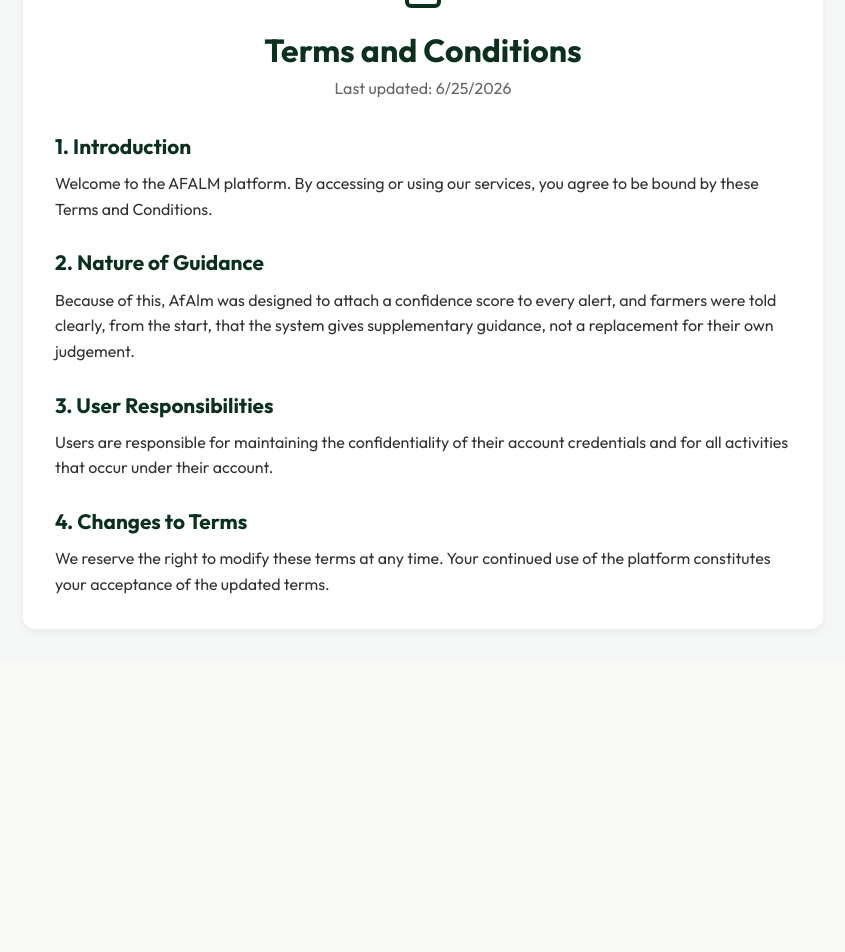
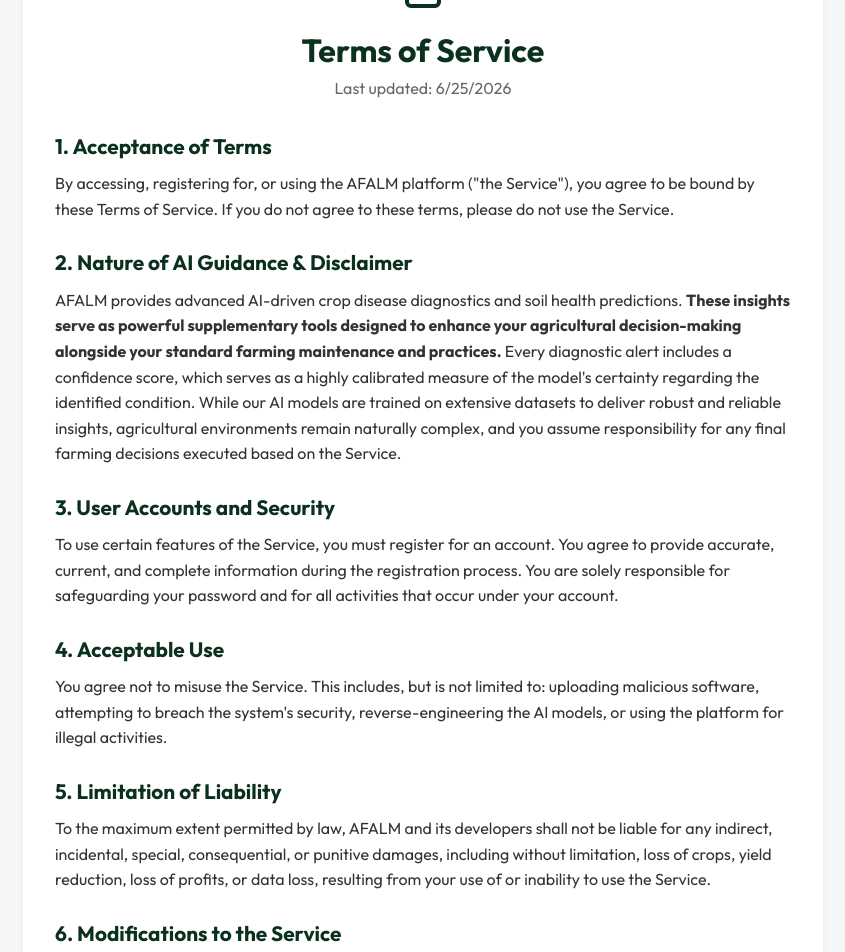
Before and after one commit to Emmanuel-kwizera/Afalm, a React app in the folder frontend/: page /terms in a window 1280 px wide. Shown: the part 178-1130 px from the top of the page, without its empty margins (217-1062 px from the left). Before the commit the page ends 839 px from the top, so only its background shows below. Built offline with nearby package versions, Linux system fonts and the light colour scheme; the HTML template or start-up script is replaced by a standard one.

Commit message:
RF: terms of service

```diff
--- a/frontend/src/pages/TermsAndConditions.jsx
+++ b/frontend/src/pages/TermsAndConditions.jsx
@@ -19,22 +19,28 @@
 
         <div style={{ textAlign: 'center', marginBottom: '2rem' }}>
           <FileText size={48} color="#0B311E" style={{ marginBottom: '1rem' }} />
-          <h1 style={{ color: '#0B311E', fontSize: '2rem', marginBottom: '0.5rem' }}>Terms and Conditions</h1>
+          <h1 style={{ color: '#0B311E', fontSize: '2rem', marginBottom: '0.5rem' }}>Terms of Service</h1>
           <p style={{ color: '#666' }}>Last updated: {new Date().toLocaleDateString()}</p>
         </div>
 
         <div style={{ color: '#333', lineHeight: '1.6' }}>
-          <h2 style={{ color: '#0B311E', marginTop: '1.5rem', marginBottom: '0.5rem', fontSize: '1.3rem' }}>1. Introduction</h2>
-          <p>Welcome to the AFALM platform. By accessing or using our services, you agree to be bound by these Terms and Conditions.</p>
+          <h2 style={{ color: '#0B311E', marginTop: '1.5rem', marginBottom: '0.5rem', fontSize: '1.3rem' }}>1. Acceptance of Terms</h2>
+          <p>By accessing, registering for, or using the AFALM platform ("the Service"), you agree to be bound by these Terms of Service. If you do not agree to these terms, please do not use the Service.</p>
 
-          <h2 style={{ color: '#0B311E', marginTop: '1.5rem', marginBottom: '0.5rem', fontSize: '1.3rem' }}>2. Nature of Guidance</h2>
-          <p>Because of this, AfAlm was designed to attach a confidence score to every alert, and farmers were told clearly, from the start, that the system gives supplementary guidance, not a replacement for their own judgement.</p>
+          <h2 style={{ color: '#0B311E', marginTop: '1.5rem', marginBottom: '0.5rem', fontSize: '1.3rem' }}>2. Nature of AI Guidance & Disclaimer</h2>
+          <p>AFALM provides advanced AI-driven crop disease diagnostics and soil health predictions. <strong>These insights serve as powerful supplementary tools designed to enhance your agricultural decision-making alongside your standard farming maintenance and practices.</strong> Every diagnostic alert includes a confidence score, which serves as a highly calibrated measure of the model's certainty regarding the identified condition. While our AI models are trained on extensive datasets to deliver robust and reliable insights, agricultural environments remain naturally complex, and you assume responsibility for any final farming decisions executed based on the Service.</p>
 
-          <h2 style={{ color: '#0B311E', marginTop: '1.5rem', marginBottom: '0.5rem', fontSize: '1.3rem' }}>3. User Responsibilities</h2>
-          <p>Users are responsible for maintaining the confidentiality of their account credentials and for all activities that occur under their account.</p>
+          <h2 style={{ color: '#0B311E', marginTop: '1.5rem', marginBottom: '0.5rem', fontSize: '1.3rem' }}>3. User Accounts and Security</h2>
+          <p>To use certain features of the Service, you must register for an account. You agree to provide accurate, current, and complete information during the registration process. You are solely responsible for safeguarding your password and for all activities that occur under your account.</p>
 
-          <h2 style={{ color: '#0B311E', marginTop: '1.5rem', marginBottom: '0.5rem', fontSize: '1.3rem' }}>4. Changes to Terms</h2>
-          <p>We reserve the right to modify these terms at any time. Your continued use of the platform constitutes your acceptance of the updated terms.</p>
+          <h2 style={{ color: '#0B311E', marginTop: '1.5rem', marginBottom: '0.5rem', fontSize: '1.3rem' }}>4. Acceptable Use</h2>
+          <p>You agree not to misuse the Service. This includes, but is not limited to: uploading malicious software, attempting to breach the system's security, reverse-engineering the AI models, or using the platform for illegal activities.</p>
+
+          <h2 style={{ color: '#0B311E', marginTop: '1.5rem', marginBottom: '0.5rem', fontSize: '1.3rem' }}>5. Limitation of Liability</h2>
+          <p>To the maximum extent permitted by law, AFALM and its developers shall not be liable for any indirect, incidental, special, consequential, or punitive damages, including without limitation, loss of crops, yield reduction, loss of profits, or data loss, resulting from your use of or inability to use the Service.</p>
+
+          <h2 style={{ color: '#0B311E', marginTop: '1.5rem', marginBottom: '0.5rem', fontSize: '1.3rem' }}>6. Modifications to the Service</h2>
+          <p>We reserve the right to modify, suspend, or discontinue the Service (or any part thereof) at any time, with or without notice. We may also revise these Terms from time to time; your continued use of the platform constitutes acceptance of those changes.</p>
         </div>
       </div>
     </div>
```
